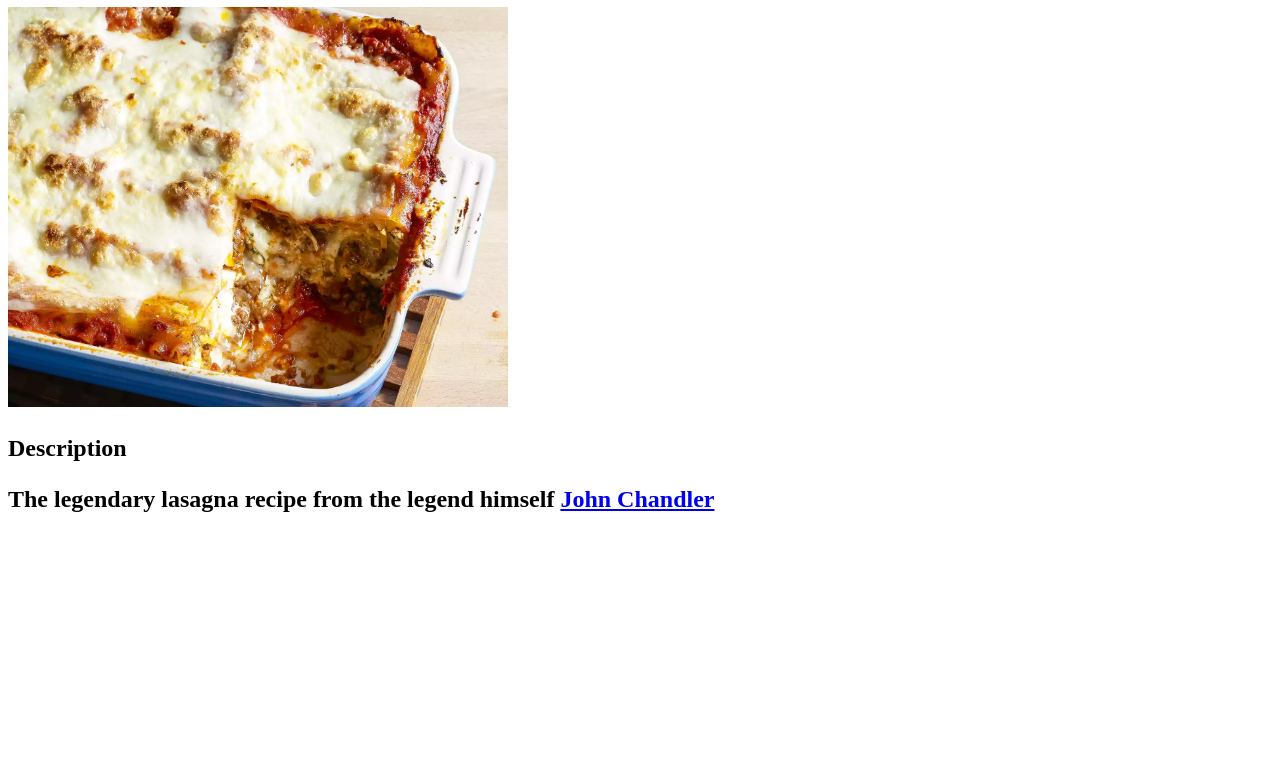
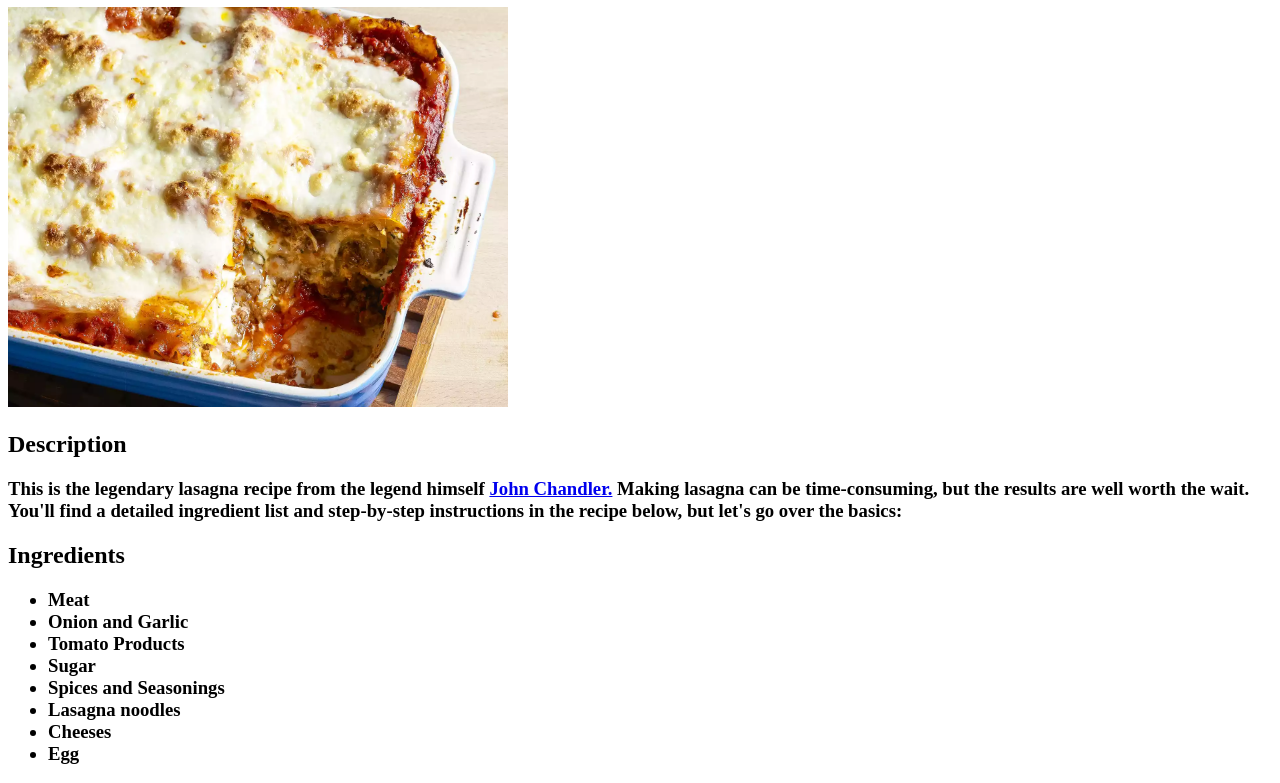
Before and after one commit to CurtisHofer/odin-recipes, a plain HTML site: page recipes/lasagna.html in a window 1280 px wide. Shown: the part 73-856 px from the top of the page. Before the commit the page ends 800 px from the top, so only its background shows below. Drawn offline with Linux system fonts and the light colour scheme.

Commit message:
Add ingredient header and ingredient list

```diff
--- a/recipes/lasagna.html
+++ b/recipes/lasagna.html
@@ -6,13 +6,34 @@
     </head>
 
     <body>
-        <h1>Worlds Best Lasagna</h1>
+        <h1>Worlds Best Lasagna!</h1>
         <img src="../images/lasagna.webp" alt="a delicious looking lasagna" height = "400" width = "500">
-        <h2><p>Description</p>
-            <p>The legendary lasagna recipe from the legend himself
-                <a href="https://www.allrecipes.com/cook/177901"target="_blank" rel="noopener noreferrer">John Chandler</a>
+
+        <h2>Description</h2>
+        <h3>
+            <p>This is the legendary lasagna recipe from the legend himself
+            <a href="https://www.allrecipes.com/cook/177901"target="_blank" rel="noopener noreferrer">John Chandler.</a>
+            Making lasagna can be time-consuming, but the results are well worth the wait.
+            You'll find a detailed ingredient list and step-by-step instructions
+            in the recipe below, but let's go over the basics:
             </p>
+        </h3>
 
-        </h2>
+        <h2>Ingredients</h2>
+        <h3>
+            <p><ul>
+            <li>Meat</li>
+            <li>Onion and Garlic</li>
+            <li>Tomato Products</li>
+            <li>Sugar</li>
+            <li>Spices and Seasonings</li>
+            <li>Lasagna noodles</li>
+            <li>Cheeses</li>
+            <li>Egg</li>
+            </ul></p>
+        </h3>
+
+
+
     </body>
 </html>
```
